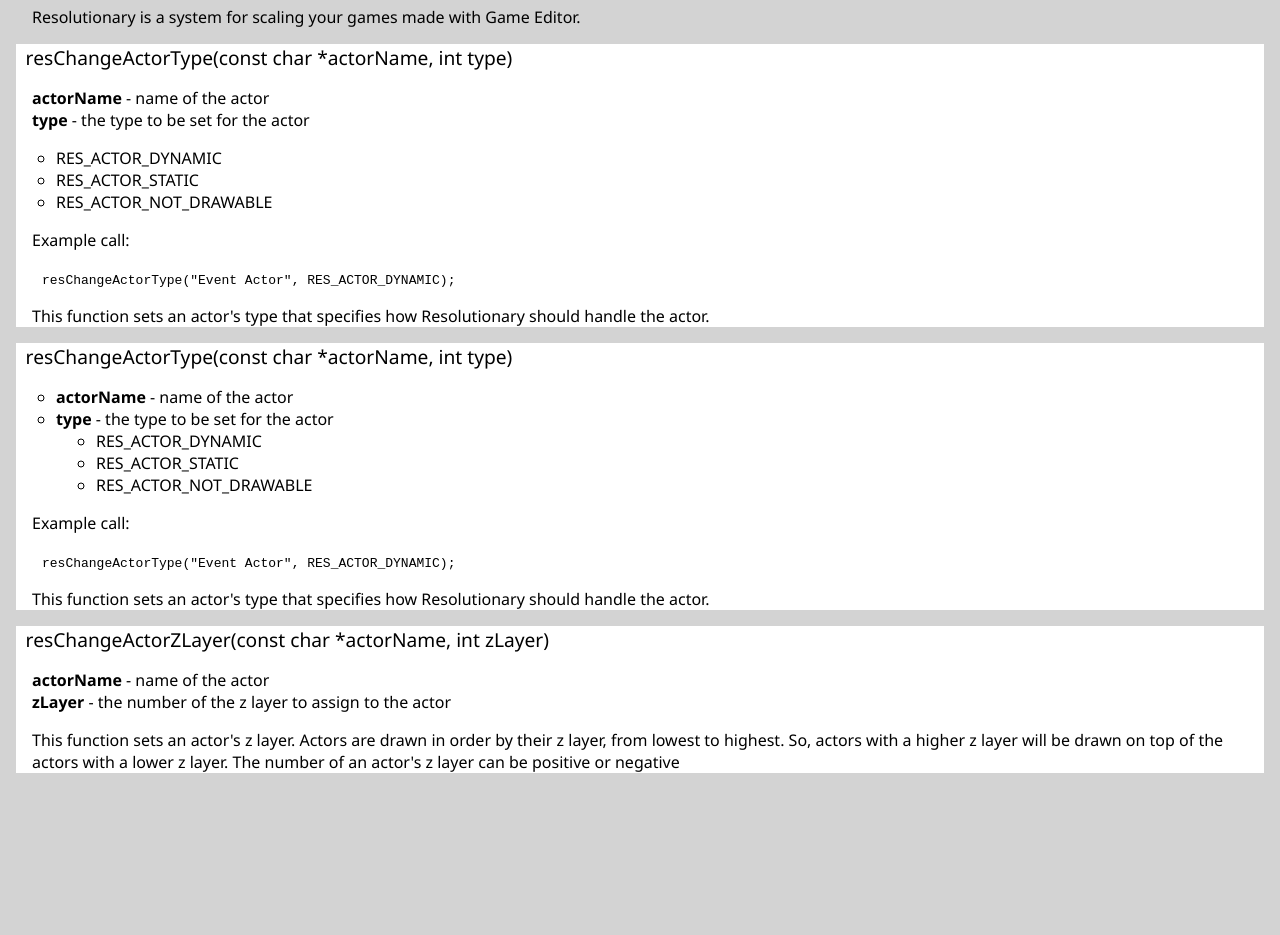
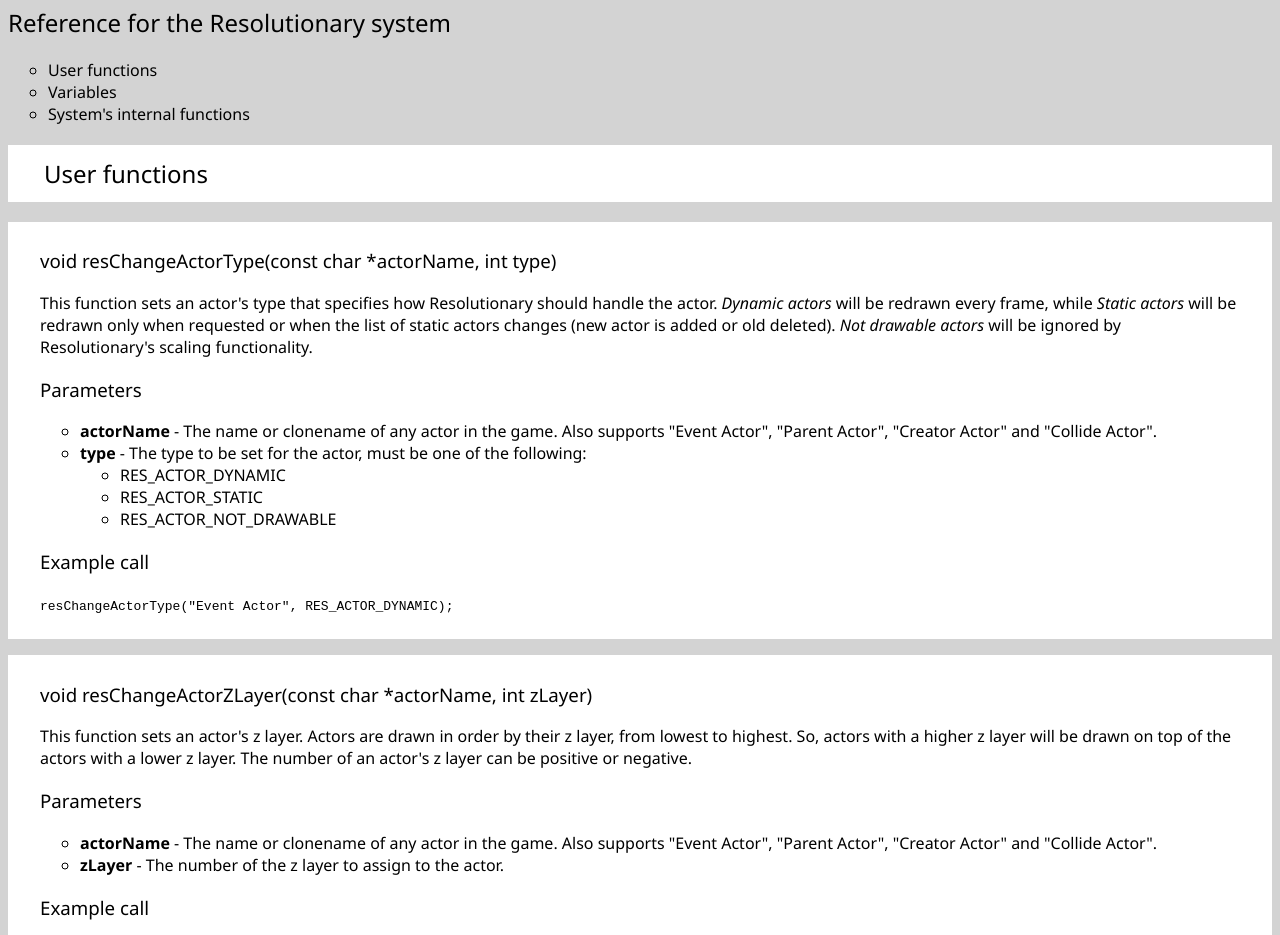
Before and after one commit to lclMetal/Resolutionary, a plain HTML site: page docs/code.html in a window 1280 px wide. Shown: the part 80-1015 px from the top of the page. Before the commit the page ends 869 px from the top, so only its background shows below. Drawn offline with Linux system fonts and the light colour scheme.

Commit message:
Correct link in README.md and add content to documentation web page.

```diff
--- a/docs/code.html
+++ b/docs/code.html
@@ -6,41 +6,61 @@
         <title>Reference - Resolutionary documentation</title>
     </head>
     <body>
+        <div id="page-wrap">
             <h1>Reference</h1>
-        <p>Resolutionary is a system for scaling your games made with Game Editor.</p>
-        <div id="resChangeActorType" class="referenceItem">
-            <h2>resChangeActorType(const char *actorName, int type)</h2>
-            <p><strong>actorName</strong> - name of the actor<br />
-            <strong>type</strong> - the type to be set for the actor</p>
+            <h2>Reference for the Resolutionary system</h2>
+
             <ul>
-            <li>RES_ACTOR_DYNAMIC</li>
-            <li>RES_ACTOR_STATIC</li>
-            <li>RES_ACTOR_NOT_DRAWABLE</li>
+                <li>User functions</li>
+                <li>Variables</li>
+                <li>System's internal functions</li>
             </ul>
-            <p>Example call:</p>
-            <code>resChangeActorType("Event Actor", RES_ACTOR_DYNAMIC);</code>
-            <p>This function sets an actor's type that specifies how Resolutionary should handle the actor.</p>
-        </div>
-        <div id="resChangeActorType" class="referenceItem">
-            <h2>resChangeActorType(const char *actorName, int type)</h2>
+
+            <h2 id="userFunctions" class="reference-category">User functions</h2>
+
+            <div class="reference-item">
+                <h3><a href="#resChangeActorType" id="resChangeActorType">void resChangeActorType(const char *actorName, int type)</a></h3>
+                <p>This function sets an actor's type that specifies how Resolutionary should handle the actor. <em>Dynamic actors</em> will be redrawn every frame, while <em>Static actors</em> will be redrawn only when requested or when the list of static actors changes (new actor is added or old deleted). <em>Not drawable actors</em> will be ignored by Resolutionary's scaling functionality.</p>
+                <h3>Parameters</h3>
                 <ul>
-            <li><strong>actorName</strong> - name of the actor</li>
-            <li><strong>type</strong> - the type to be set for the actor
+                <li><strong>actorName</strong> - The name or clonename of any actor in the game. Also supports "Event Actor", "Parent Actor", "Creator Actor" and "Collide Actor".</li>
+                <li><strong>type</strong> - The type to be set for the actor, must be one of the following:
                 <ul>
                 <li>RES_ACTOR_DYNAMIC</li>
                 <li>RES_ACTOR_STATIC</li>
                 <li>RES_ACTOR_NOT_DRAWABLE</li>
                 </ul></li>
                 </ul>
-            <p>Example call:</p>
-            <code>resChangeActorType("Event Actor", RES_ACTOR_DYNAMIC);</code>
-            <p>This function sets an actor's type that specifies how Resolutionary should handle the actor.</p>
+                <h3>Example call</h3>
+                <p><code>resChangeActorType("Event Actor", RES_ACTOR_DYNAMIC);</code></p>
             </div>
-        <div id="resChangeActorZLayer" class="referenceItem">
-            <h2>resChangeActorZLayer(const char *actorName, int zLayer)</h2>
-            <p><strong>actorName</strong> - name of the actor<br />
-            <strong>zLayer</strong> - the number of the z layer to assign to the actor</p>
-            <p>This function sets an actor's z layer. Actors are drawn in order by their z layer, from lowest to highest. So, actors with a higher z layer will be drawn on top of the actors with a lower z layer. The number of an actor's z layer can be positive or negative</p>
+
+            <div class="reference-item">
+                <h3><a href="#resChangeActorZLayer" id="resChangeActorZLayer">void resChangeActorZLayer(const char *actorName, int zLayer)</a></h3>
+                <p>This function sets an actor's z layer. Actors are drawn in order by their z layer, from lowest to highest. So, actors with a higher z layer will be drawn on top of the actors with a lower z layer. The number of an actor's z layer can be positive or negative.</p>
+                <h3>Parameters</h3>
+                <ul>
+                <li><strong>actorName</strong> - The name or clonename of any actor in the game. Also supports "Event Actor", "Parent Actor", "Creator Actor" and "Collide Actor".</li>
+                <li><strong>zLayer</strong> - The number of the z layer to assign to the actor.</li>
+                </ul>
+                <h3>Example call</h3>
+                <p><code>resChangeActorZLayer("Event Actor", 1);</code></p>
+            </div>
+
+            <div class="reference-item">
+                <h3><a href="#resChangeActorParent" id="resChangeActorParent">void resChangeActorParent(const char *actorName, const char *parentName)</a></h3>
+                <p>This function lets Resolutionary know that an actor has a parent, make sure to use this function together with Game Editor's ChangeParent function if the parented actor is to be drawn by Resolutionary.</p>
+                <p class="important"><strong>Important</strong><br />
+                Make sure to always use this function together with Game Editor's ChangeParent function if the parented actor is to be drawn by Resolutionary. If the system isn't notified of the change in the actor's parenting, the actor will be drawn in a wrong position.</p>
+                <h3>Parameters</h3>
+                <ul>
+                <li><strong>actorName</strong> - The name or clonename of the child actor. Supports "Event Actor", "Parent Actor", "Creator Actor" and "Collide Actor".</li>
+                <li><strong>parentName</strong> - The name or clonename of the parent actor. Supports "Event Actor", "Parent Actor", "Creator Actor" and "Collide Actor".</li>
+                </ul>
+                <h3>Example call</h3>
+                <p><code>resChangeActorParent("Event Actor", "view");</code></p>
+            </div>
+
         </div>
     </body>
 </html>
--- a/docs/stylesheet.css
+++ b/docs/stylesheet.css
@@ -3,46 +3,56 @@ body {
     color: black;
     font-family: "Segoe UI";
     font-weight: lighter;
-    margin: 1em 1em;
 }
 
-h1 {
+h1, h2, h3 {
     font-weight: lighter;
 }
 
-h2 {
-    font-size: 1.2em;
-    font-weight: lighter;
-    margin: 0.5em;
-}
-
-p {
-    margin: 1em;
+#page-wrap {
+    max-width: 1400px;
+    margin: 0 auto;
 }
 
 .flex {
     display: flex;
     flex-wrap: wrap;
     justify-content: center;
-    max-width: 1400px;
-    margin: auto;
 }
 
 .flex div {
     background-color: white;
     float: left;
-    width: 32%;
+    width: 20%;
     margin: 0.5%;
+    padding: 0 1em;
 }
 
-.referenceItem {
+.reference-category {
     background-color: white;
+    padding: 0.5em 1.5em;
 }
 
-code {
-    margin: 2em;
+.reference-item {
+    background-color: white;
+    padding: 0.5em 2em;
+    margin: 1em 0;
+}
+
+.important {
+    background-color: lightblue;
+    padding: 1em;
 }
 
 li {
     list-style-type: circle;
 }
+
+h3 a {
+    color: black;
+    text-decoration: none;
+}
+
+h3 a:hover {
+    color: lightblue;
+}
```
Also changed, not shown: docs/index.html (+16 -5 lines), 1 other file. Lines whose indentation alone changed are shown as unchanged.
